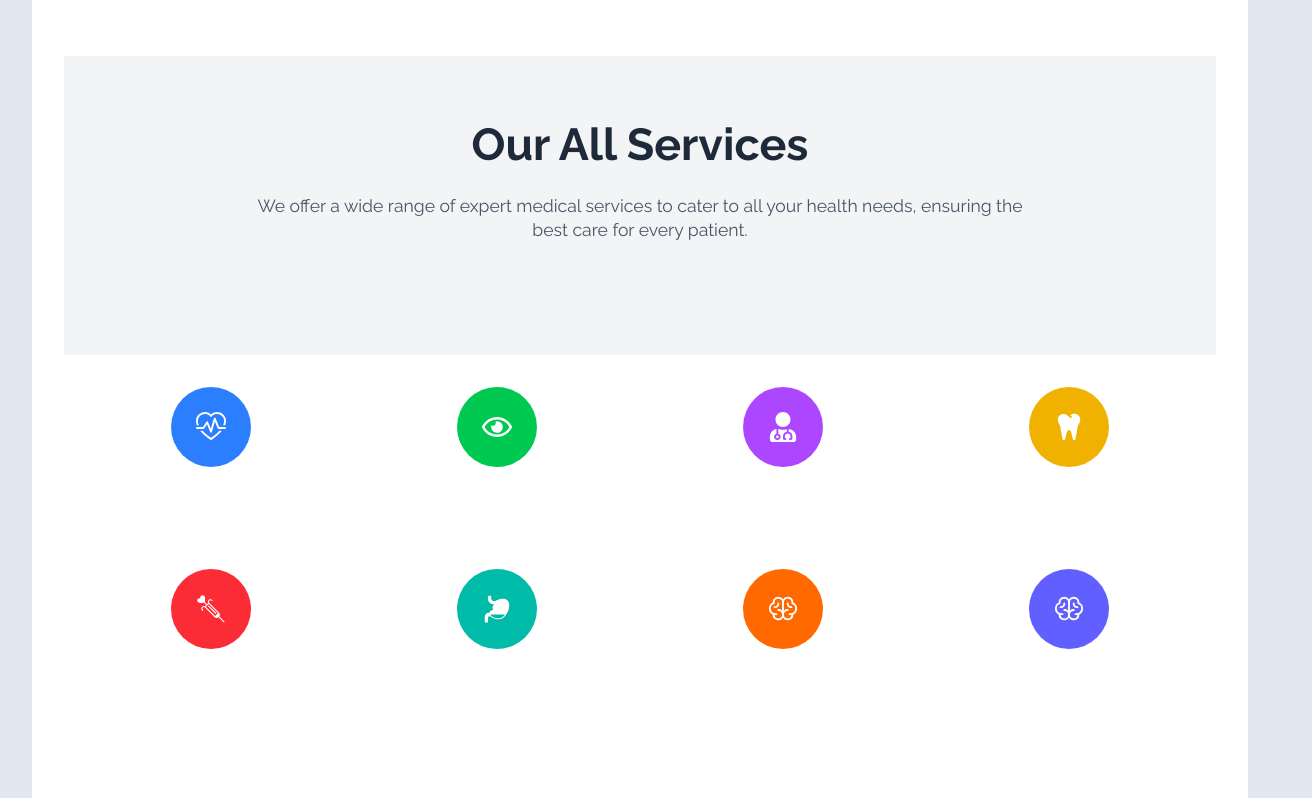
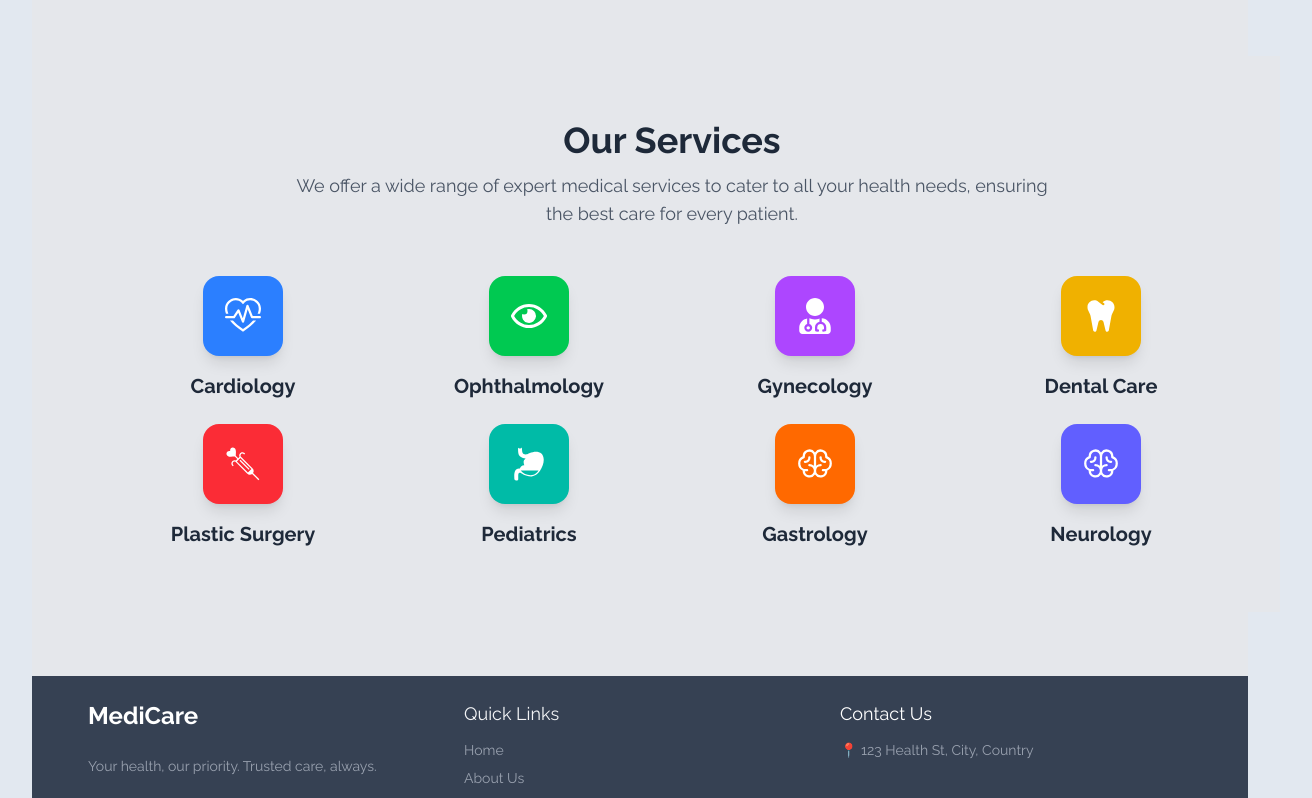
Before and after one commit to YaraDaraghmeh/MedClinic, a React (Vite) app: page /services in a window 1280 px wide. Shown: the part 920-1718 px from the top of the page, 1312 px wide, since content can reach past the window. Built offline with nearby package versions, Linux system fonts and the light colour scheme; no server answers; the database is empty.

Commit message:
edited styles of the landing pages

```diff
--- a/src/components/AboutPage/CommitmentSection.tsx
+++ b/src/components/AboutPage/CommitmentSection.tsx
@@ -1,19 +1,19 @@
 export const CommitmentSection = () => (
-    <section className="py-16 bg-slate-900">
-      <div className="container mx-auto px-8 max-w-5xl">
-        <h3 className="text-white text-2xl font-semibold mb-4">MediCare</h3>
-        <p className="text-slate-300/40 text-xl mb-16 leading-relaxed">
+  <section className="!py-16 !bg-slate-800">
+    <div className="!container !mx-auto !px-8 !max-w-5xl">
+      <h3 className="!text-white !text-2xl !font-semibold !mb-4">MediCare</h3>
+      <p className="!text-slate-300/40 !text-xl !mb-16 !leading-relaxed">
         At Medicare Clinic, we combine compassionate care with cutting-edge medical technology to
         provide comprehensive healthcare services.
       </p>
 
-        <div className="grid grid-cols-1 md:grid-cols-2 gap-16 mb-16">
+      <div className="!grid !grid-cols-1 md:!grid-cols-2 !gap-16 !mb-16">
         {/* Expertise and Approach sections */}
       </div>
 
-        <div className="border-t border-slate-700/50 pt-16">
-          <h3 className="text-white text-2xl font-semibold mb-4">Our Commitment</h3>
-          <p className="text-slate-300/40 leading-relaxed">
+      <div className="!border-t !border-slate-600 !pt-16">
+        <h3 className="!text-white !text-2xl !font-semibold !mb-4">Our Commitment</h3>
+        <p className="!text-slate-300/40 !leading-relaxed">
           Founded on the principle of accessible healthcare, we accept most insurance plans and offer
           telehealth consultations for remote patients. Our modern facilities and patient-first approach
           ensure you receive quality care in a warm, welcoming environment.
--- a/src/components/AboutPage/HeroGallery.tsx
+++ b/src/components/AboutPage/HeroGallery.tsx
@@ -1,4 +1,4 @@
-export const HeroGallery = () => (
+ const HeroGallery = () => (
     <div className="flex items-center space-x-6 lg:space-x-8">
       {/* First Column */}
       <div className="grid flex-shrink-0 grid-cols-1 gap-y-6 lg:gap-y-8">
@@ -62,3 +62,4 @@ export const HeroGallery = () => (
       </div>
     </div>
   );
+  export default HeroGallery;
--- a/src/components/AboutPage/HeroSection.tsx
+++ b/src/components/AboutPage/HeroSection.tsx
@@ -1,27 +1,32 @@
-import { HeroGallery } from "./HeroGallery";
+import { lazy, Suspense } from "react";
+
+const HeroGallery = lazy(() => import("./HeroGallery.tsx"));
 
 export const HeroSection = () => (
   <div className="relative overflow-hidden bg-white">
-    <div className="pt-16 pb-80 sm:pt-24 sm:pb-40 lg:pt-40 lg:pb-48">
-      <div className="relative mx-auto max-w-7xl px-4 sm:static sm:px-6 lg:px-8">
+    <div className="!pt-16 !pb-80 sm:!pt-24 sm:!pb-40 lg:!pt-40 lg:!pb-48">
+      <div className="relative mx-auto max-w-7xl !px-4 sm:static sm:!px-6 lg:!px-8">
         <div className="sm:max-w-lg">
-          <h1 className="font text-4xl font-bold tracking-tight text-gray-900 sm:text-6xl">
+          <h1 className="!font !text-4xl !font-bold !tracking-tight !text-gray-900 sm:!text-6xl">
             A place where experiences & highTech are
           </h1>
-          <p className="mt-4 text-xl font-bold tracking-tight !text-blue-900 !dark:text-gray-900">
+          <p className="!mt-4 !text-xl !font-bold !tracking-tight !text-blue-900 !dark:text-gray-900">
             Book your appointment by one click and meet our professionals just to check on your health
           </p>
         </div>
         <div>
-          <div className="mt-10">
+          <div className="!mt-10">
             <div aria-hidden="true" className="pointer-events-none lg:absolute lg:inset-y-0 lg:mx-auto lg:w-full lg:max-w-7xl">
               <div className="absolute transform sm:left-1/2 sm:top-0 sm:translate-x-8 lg:left-1/2 lg:top-1/2 lg:-translate-y-1/2 lg:translate-x-8">
-                <HeroGallery />
+                {/* Lazy Loading HeroGallery */}
+                <Suspense fallback={<div className="text-center text-gray-500">Loading...</div>}>
+                  <HeroGallery />
+                </Suspense>
               </div>
             </div>
             <a
               href="#"
-              className="inline-block rounded-md border border-transparent bg-indigo-600 py-3 px-8 text-center font-medium text-white hover:bg-indigo-700"
+              className="!inline-block !rounded-md !border !border-transparent !bg-indigo-600 !py-3 !px-8 !text-center !font-medium !text-white hover:!bg-indigo-700"
             >
               Book an Appointment
             </a>
--- a/src/components/AboutPage/Sections.tsx
+++ b/src/components/AboutPage/Sections.tsx
@@ -1,10 +1,8 @@
-import React from 'react';
+import React from "react";
 import { BsHeartPulse } from "react-icons/bs";
-import { FaRegEye } from "react-icons/fa";
-import { FaUserMd } from "react-icons/fa";
+import { FaRegEye, FaUserMd } from "react-icons/fa";
 import { FaTooth } from "react-icons/fa6";
-import { GiLoveInjection } from "react-icons/gi";
-import { GiStomach } from "react-icons/gi";
+import { GiLoveInjection, GiStomach } from "react-icons/gi";
 import { PiBrain } from "react-icons/pi";
 
 interface ServiceItem {
@@ -15,69 +13,36 @@ interface ServiceItem {
 
 const CategoriesGrid = () => {
   const services: ServiceItem[] = [
-    {
-      icon: <BsHeartPulse className="text-white text-3xl" />,
-      title: "Cardiology",
-      bgColor: "bg-blue-500"
-    },
-    {
-      icon: <FaRegEye className="text-white text-3xl" />,
-      title: "Ophthalmology",
-      bgColor: "bg-green-500"
-    },
-    {
-      icon: <FaUserMd className="text-white text-3xl" />,
-      title: "Gynecology",
-      bgColor: "bg-purple-500"
-    },
-    {
-      icon: <FaTooth className="text-white text-3xl" />,
-      title: "Dental Care",
-      bgColor: "bg-yellow-500"
-    },
-    {
-      icon: <GiLoveInjection className="text-white text-3xl" />,
-      title: "Plastic Surgery",
-      bgColor: "bg-red-500"
-    },
-    {
-      icon: <GiStomach className="text-white text-3xl" />,
-      title: "Pediatrics",
-      bgColor: "bg-teal-500"
-    },
-    {
-      icon: <PiBrain className="text-white text-3xl" />,
-      title: "Gastrology",
-      bgColor: "bg-orange-500"
-    },
-    {
-      icon: <PiBrain className="text-white text-3xl" />,
-      title: "Neurology",
-      bgColor: "bg-indigo-500"
-    }
+    { icon: <BsHeartPulse />, title: "Cardiology", bgColor: "!bg-blue-500" },
+    { icon: <FaRegEye />, title: "Ophthalmology", bgColor: "!bg-green-500" },
+    { icon: <FaUserMd />, title: "Gynecology", bgColor: "!bg-purple-500" },
+    { icon: <FaTooth />, title: "Dental Care", bgColor: "!bg-yellow-500" },
+    { icon: <GiLoveInjection />, title: "Plastic Surgery", bgColor: "!bg-red-500" },
+    { icon: <GiStomach />, title: "Pediatrics", bgColor: "!bg-teal-500" },
+    { icon: <PiBrain />, title: "Gastrology", bgColor: "!bg-orange-500" },
+    { icon: <PiBrain />, title: "Neurology", bgColor: "!bg-indigo-500" },
   ];
 
   return (
-    <div>
-      <section className="text-center py-16 bg-gray-100">
-        <h2 className="text-3xl md:text-4xl font-bold !text-gray-800 mb-4">
-          Our All Services
-        </h2>
-        <p className="text-lg md:text-xl !text-gray-600 max-w-3xl mx-auto">
-          We offer a wide range of expert medical services to cater to all your
-          health needs, ensuring the best care for every patient.
+    <div className="!bg-gray-200 !py-16">
+      {/* Header Section */}
+      <section className="!text-center !mb-10 !px-6">
+        <h2 className="!text-4xl !font-bold !text-gray-800 !mb-3">Our Services</h2>
+        <p className="!text-lg !text-gray-600 !max-w-3xl !mx-auto">
+          We offer a wide range of expert medical services to cater to all your health needs, ensuring the best care for every patient.
         </p>
       </section>
 
-      <section className="grid grid-cols-1 sm:grid-cols-2 sm:gap-2 md:grid-cols-4 md:gap-6 py-8 px-4">
+      {/* Services Grid */}
+      <section className="!grid !grid-cols-1 sm:!grid-cols-2 lg:!grid-cols-4 !gap-6 !px-6 md:!px-12">
         {services.map((service, index) => (
-          <div key={index} className="text-center">
-            <div className={`flex items-center justify-center w-20 h-20 ${service.bgColor} rounded-full mx-auto mb-4`}>
-              <div className="text-white">
-                {service.icon}
-              </div>
+          <div key={index} className="!flex !flex-col !items-center !text-center !transition-transform !duration-300 hover:!scale-105">
+            {/* Icon Container */}
+            <div className={`!flex !items-center !justify-center !w-20 !h-20 ${service.bgColor} !rounded-2xl !shadow-lg`}>
+              <span className="!text-white !text-4xl">{service.icon}</span>
             </div>
-            <h3 className="font-semibold text-lg text-gray-800">{service.title}</h3>
+            {/* Title */}
+            <h3 className="!mt-4 !text-xl !font-semibold !text-gray-800">{service.title}</h3>
           </div>
         ))}
       </section>
--- a/src/components/AboutPage/StatisticsCard.tsx
+++ b/src/components/AboutPage/StatisticsCard.tsx
@@ -20,7 +20,7 @@ export const StatisticsCard = ({
       <div className="flex justify-center items-center mb-4">
         <Icon className="text-4xl text-gray-600" />
       </div>
-      <h3 className="text-4xl font-semibold text-gray-800">
+      <h3 className="text-4xl font-semibold !text-gray-800">
         {animatedNumber}
         {suffix}
       </h3>
--- a/src/components/ContactPage/ContactPage.tsx
+++ b/src/components/ContactPage/ContactPage.tsx
@@ -33,7 +33,7 @@ const ContactPage: React.FC = () => {
 
   return (
     <section className="contact-section">
-      <h2>Contact Us</h2>
+      <h2 className="!text-white">Contact Us</h2>
       <p>Feel free to reach out to us for any inquiries.</p>
 
       {/* Flex Container for Map and Contact Info */}
--- a/src/components/ServicesPage/Services.tsx
+++ b/src/components/ServicesPage/Services.tsx
@@ -49,11 +49,14 @@ function Services() {
                         </svg>
                     </div>
                 </section>
-                <section className="py-16 bg-white">
-                    <div className="container mx-auto px-8 max-w-5xl">
-                        <CategoriesGrid />
-                        </div>
-                        </section>
+                <section className="py-16 bg-gray-200">
+    <div className=" mx-auto px-4 sm:px-6 md:px-8 min-w-screen max-w-4xl">
+        <CategoriesGrid />
+    </div>
+</section>
+
+
+
             </main>
         </>
     );
```
Lines whose indentation alone changed are shown as unchanged.
